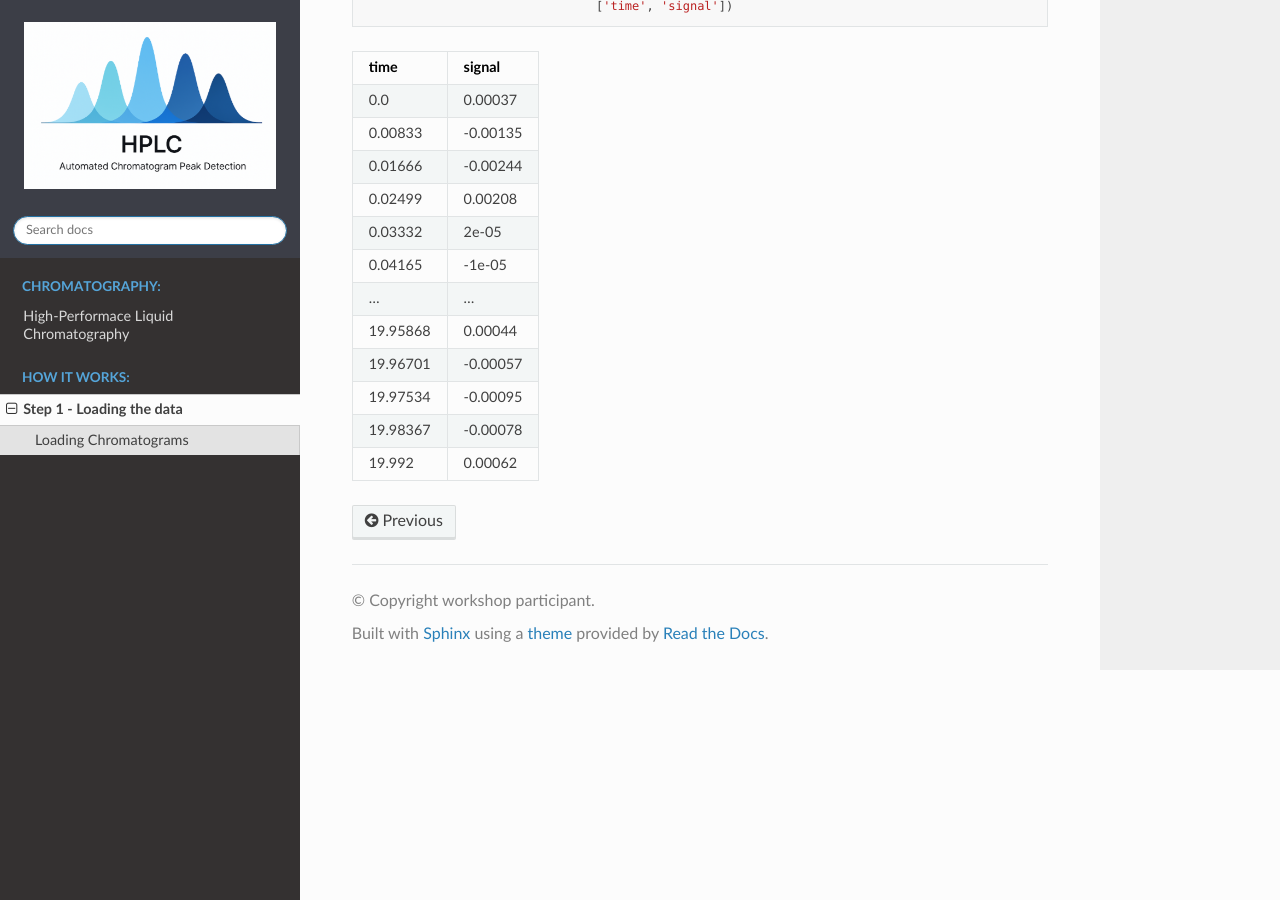
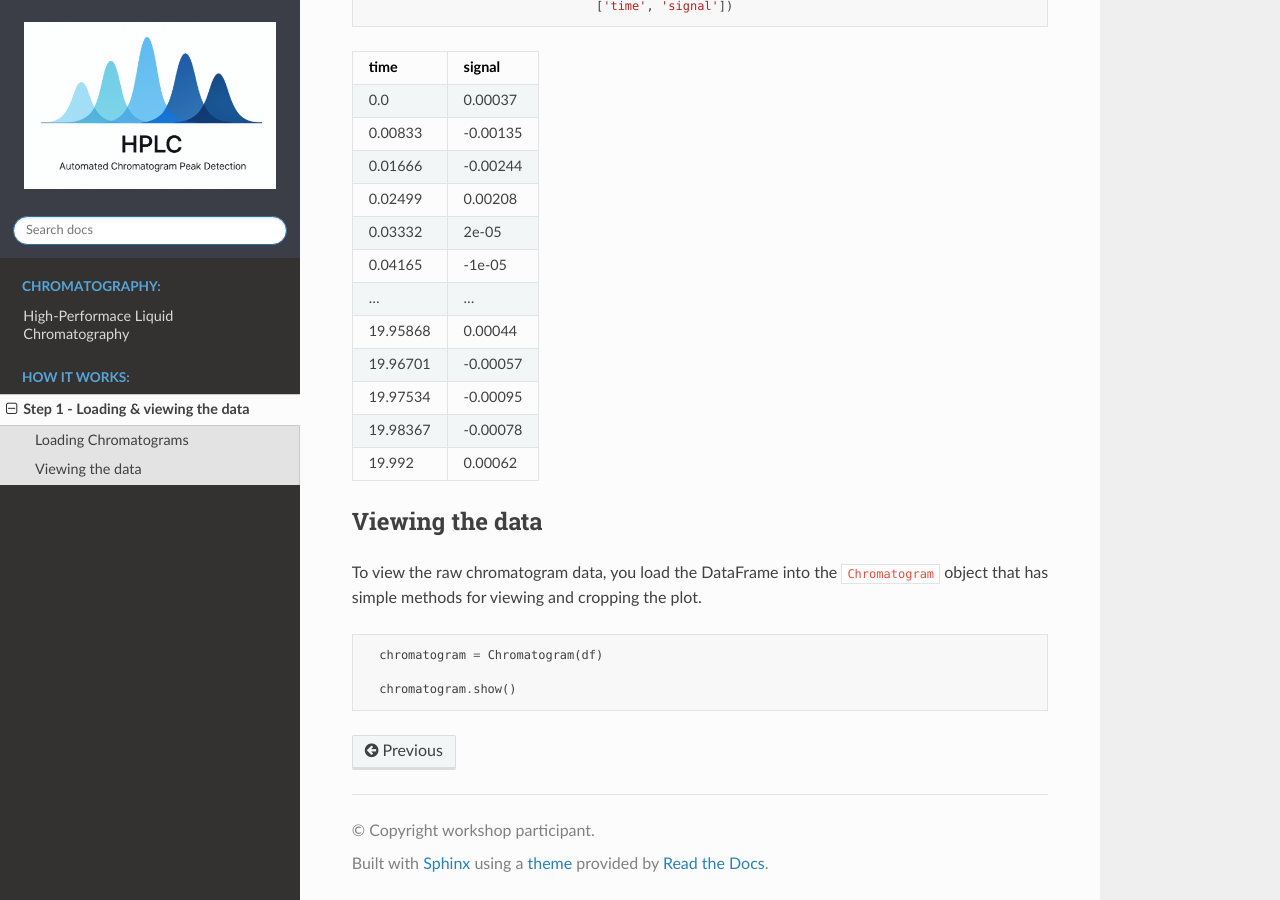
Before and after one commit to pcichowicz/HPLC, a Sphinx documentation site: the page built from doc/Step_1.md, in a window 1280 px wide and 900 px high, scrolled down 851 px. Built offline with Sphinx 7.4.7 and the Read the Docs theme 3.1.0, drawn with Linux system fonts in a browser that asks for light colours; some of the changed text lies outside the part shown.

Commit message:
Update Step_1.md

````diff
--- a/doc/Step_1.md
+++ b/doc/Step_1.md
@@ -1,4 +1,4 @@
-# Step 1 - Loading the data
+# Step 1 - Loading & viewing the data
 
 Notebook Code: [![License: MIT](https://img.shields.io/badge/License-GPLv3-blue.svg)](https://www.gnu.org/licenses/gpl-3.0) Notebook Prose: [![License: CC BY 4.0](https://img.shields.io/badge/License-CC_BY_4.0-lightgrey.svg)](https://creativecommons.org/licenses/by/4.0/)
 
@@ -45,3 +45,13 @@ Loading the text file is done with one line of command using `hplc.io.load_chrom
 | 19.97534 | -0.00095 |
 | 19.98367 | -0.00078 |
 | 19.992 | 0.00062 |
+
+## Viewing the data
+
+To view the raw chromatogram data, you load the DataFrame into the `Chromatogram` object that has simple methods for viewing and cropping the plot.
+
+```python
+  chromatogram = Chromatogram(df)
+
+  chromatogram.show()
+```
````
